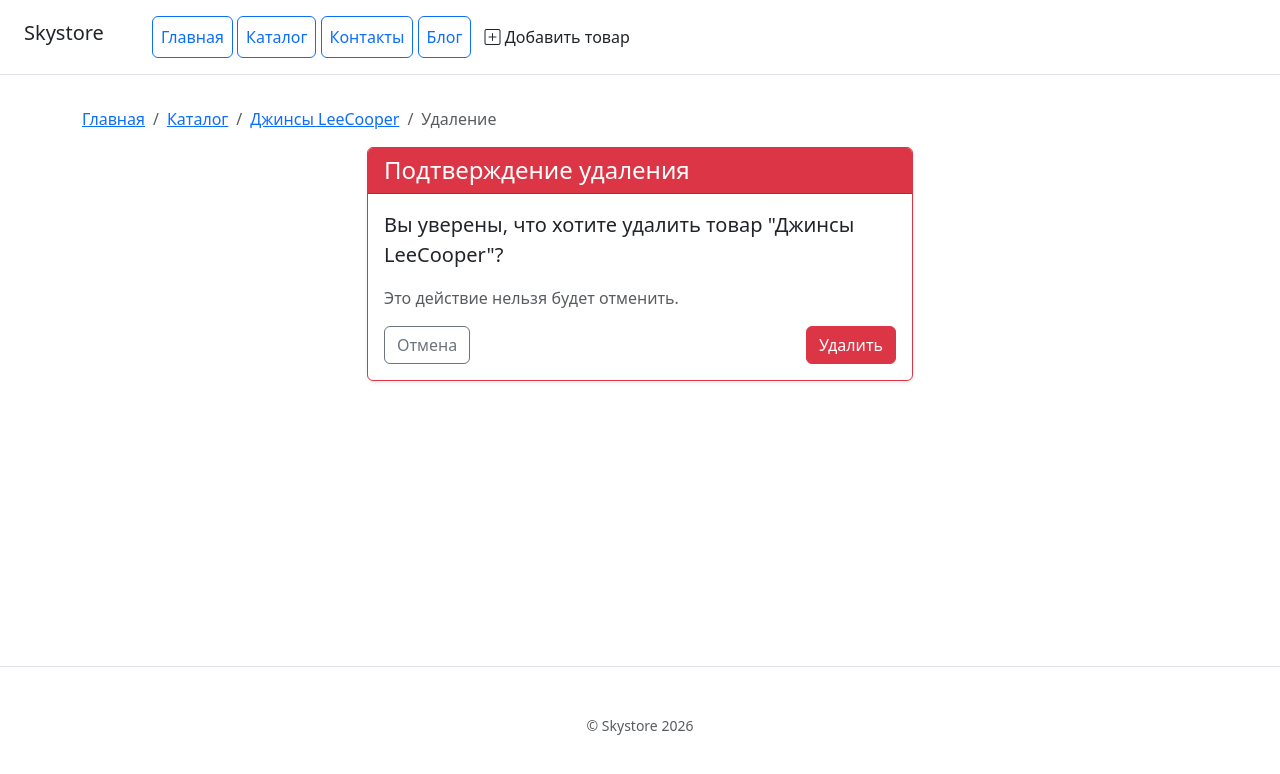
After one commit to kartograff13/hw_online_store, a Django app: page /products/delete/3 in a window 1280 px wide. The commit adds this page. Shown: the top 774 px of the page. Run offline with Django 5.2, Linux system fonts and the light colour scheme; data comes from the database, SQL or seed files in the repository; some libraries are stand-ins or nearby versions.

Commit message:
create funcs to redact&delete product and correct visual platform concept for buttons

```diff
--- a/catalog/forms.py
+++ b/catalog/forms.py
@@ -1,11 +1,24 @@
+import re
+
 from django import forms
+from django.core.exceptions import ValidationError
 
 from .models import Product
 
+FORBIDDEN_WORDS = [
+    "казино",
+    "криптовалюта",
+    "крипта",
+    "биржа",
+    "дешево",
+    "бесплатно",
+    "обман",
+    "полиция",
+    "радар",
+]
+
 
 class ProductForm(forms.ModelForm):
-    """Форма для добавления и редактирования товаров"""
-
     class Meta:
         model = Product
         fields = ["name", "description", "image", "category", "price"]
@@ -28,16 +41,29 @@ class ProductForm(forms.ModelForm):
             "price": "Цена (руб.)",
         }
 
+    def clean_name(self):
+        name = self.cleaned_data.get("name")
+        if name:
+            self._validate_forbidden_words(name)
+            if len(name) < 3:
+                raise forms.ValidationError("Название должно содержать минимум 3 символа")
+            return name
+
+    def clean_description(self):
+        description = self.cleaned_data.get("description")
+        if description:
+            self._validate_forbidden_words(description)
+        return description
+
     def clean_price(self):
-        """Валидация цены"""
         price = self.cleaned_data.get("price")
-        if price <= 0:
-            raise forms.ValidationError("Цена должна быть больше 0")
+        if price and price <= 0:
+            raise ValidationError("Цена должна быть больше 0")
         return price
 
-    def clean_name(self):
-        """Валидация названия"""
-        name = self.cleaned_data.get("name")
-        if len(name) < 3:
-            raise forms.ValidationError("Название должно содержать минимум 3 символа")
-        return name
+    def _validate_forbidden_words(self, text):
+        """Проверяет наличие запрещенных слов в тексте (целые слова без учёта регистра)"""
+        text_lower = text.lower()
+        for word in FORBIDDEN_WORDS:
+            if re.search(r"\b" + re.escape(word) + r"\b", text_lower):
+                raise ValidationError(f"Поле содержит запрещенное слово: {word}.")
--- a/catalog/templates/base.html
+++ b/catalog/templates/base.html
@@ -9,6 +9,9 @@
 
     <!-- Bootstrap CSS -->
     <link href="{% static 'css/bootstrap.min.css' %}" rel="stylesheet"/>
+
+    <!-- Bootstrap Icons -->
+    <link rel="stylesheet" href="https://cdn.jsdelivr.net/npm/bootstrap-icons@1.11.3/font/bootstrap-icons.min.css">
 
     <!-- Дополнительные стили -->
     {% block extra_css %}{% endblock %}
--- a/catalog/templates/includes/navbar.html
+++ b/catalog/templates/includes/navbar.html
@@ -20,7 +20,7 @@
                href="{% url 'blog:blog_list' %}">Блог</a>
             <a class="p-2 btn btn-outline-primary-center {% if request.resolver_match.url_name == 'add_product' %}active{% endif %}"
                href="{% url 'catalog:add_product' %}">
-                <i class="bi bi-plus-circle"></i> Добавить товар
+                <i class="bi bi-plus-square"></i> Добавить товар
             </a>
         </nav>
     </div>
--- /dev/null
+++ b/catalog/templates/product_confirm_delete.html
@@ -0,0 +1,39 @@
+{% extends 'base.html' %}
+{% load static %}
+
+{% block title %}Удаление товара - Skystore{% endblock %}
+
+{% block breadcrumbs %}
+<nav aria-label="breadcrumb" class="mt-3">
+    <ol class="breadcrumb">
+        <li class="breadcrumb-item"><a href="{% url 'catalog:home' %}">Главная</a></li>
+        <li class="breadcrumb-item"><a href="{% url 'catalog:catalog' %}">Каталог</a></li>
+        <li class="breadcrumb-item"><a href="{% url 'catalog:product_detail' product.pk %}">{{ product.name|truncatechars:30 }}</a></li>
+        <li class="breadcrumb-item active" aria-current="page">Удаление</li>
+    </ol>
+</nav>
+{% endblock %}
+
+{% block content %}
+<div class="row justify-content-center">
+    <div class="col-md-6">
+        <div class="card shadow-sm border-danger">
+            <div class="card-header bg-danger text-white">
+                <h4 class="card-title mb-0">Подтверждение удаления</h4>
+            </div>
+            <div class="card-body">
+                <p class="lead">Вы уверены, что хотите удалить товар <strong>"{{ product.name }}"</strong>?</p>
+                <p class="text-muted">Это действие нельзя будет отменить.</p>
+                <form method="post">
+                    {% csrf_token %}
+                    <div class="d-flex justify-content-between">
+                        <a href="{% url 'catalog:product_detail' product.pk %}"
+                           class="btn btn-outline-secondary">Отмена</a>
+                        <button type="submit" class="btn btn-danger">Удалить</button>
+                    </div>
+                </form>
+            </div>
+        </div>
+    </div>
+</div>
+{% endblock %}
--- a/catalog/urls.py
+++ b/catalog/urls.py
@@ -1,7 +1,15 @@
 from django.urls import path
 
 from catalog.apps import CatalogConfig
-from catalog.views import CatalogListView, ContactView, HomeView, ProductCreateVeiw, ProductDetailView
+from catalog.views import (
+    CatalogListView,
+    ContactView,
+    HomeView,
+    ProductCreateView,
+    ProductDeleteView,
+    ProductDetailView,
+    ProductUpdateView,
+)
 
 app_name = CatalogConfig.name
 
@@ -10,5 +18,7 @@ urlpatterns = [
     path("contacts/", ContactView.as_view(), name="contacts"),
     path("products/<int:pk>/", ProductDetailView.as_view(), name="product_detail"),
     path("catalog/", CatalogListView.as_view(), name="catalog"),
-    path("add_product/", ProductCreateVeiw.as_view(), name="add_product"),
+    path("add_product/", ProductCreateView.as_view(), name="add_product"),
+    path("products/update/<int:pk>", ProductUpdateView.as_view(), name="product_update"),
+    path("products/delete/<int:pk>", ProductDeleteView.as_view(), name="product_delete"),
 ]
--- a/catalog/views.py
+++ b/catalog/views.py
@@ -1,8 +1,8 @@
 from django.contrib import messages
 from django.shortcuts import render
-from django.urls import reverse_lazy
+from django.urls import reverse, reverse_lazy
 from django.views import View
-from django.views.generic import CreateView, DetailView, ListView, TemplateView
+from django.views.generic import CreateView, DeleteView, DetailView, ListView, TemplateView, UpdateView
 
 from .forms import ProductForm
 from .models import Category, Contact, Product
@@ -95,7 +95,7 @@ class CatalogListView(ListView):
     ordering = ["-created_at"]
 
 
-class ProductCreateVeiw(CreateView):
+class ProductCreateView(CreateView):
     """Класс контроллера для добавления нового товара"""
 
     model = Product
@@ -114,3 +114,28 @@ class ProductCreateVeiw(CreateView):
 
     def get_success_url(self):
         return reverse_lazy("catalog:product_detail", kwargs={"pk": self.object.pk})
+
+
+class ProductUpdateView(UpdateView):
+    """Редактирование товара"""
+
+    model = Product
+    form_class = ProductForm
+    template_name = "add_product.html"
+
+    def get_context_data(self, **kwargs):
+        context = super().get_context_data(**kwargs)
+        context["title"] = f"Редактирование товара: {self.object.name}"
+        return context
+
+    def get_success_url(self):
+        return reverse("catalog:product_detail", kwargs={"pk": self.object.pk})
+
+
+class ProductDeleteView(DeleteView):
+    """Удаление товара"""
+
+    model = Product
+    template_name = "product_confirm_delete.html"
+    success_url = reverse_lazy("catalog:catalog")
+    context_object_name = "product"
```
Also changed, not shown: catalog/templates/add_product.html (+14 -8 lines), catalog/templates/product_detail.html (+12 -16 lines).
